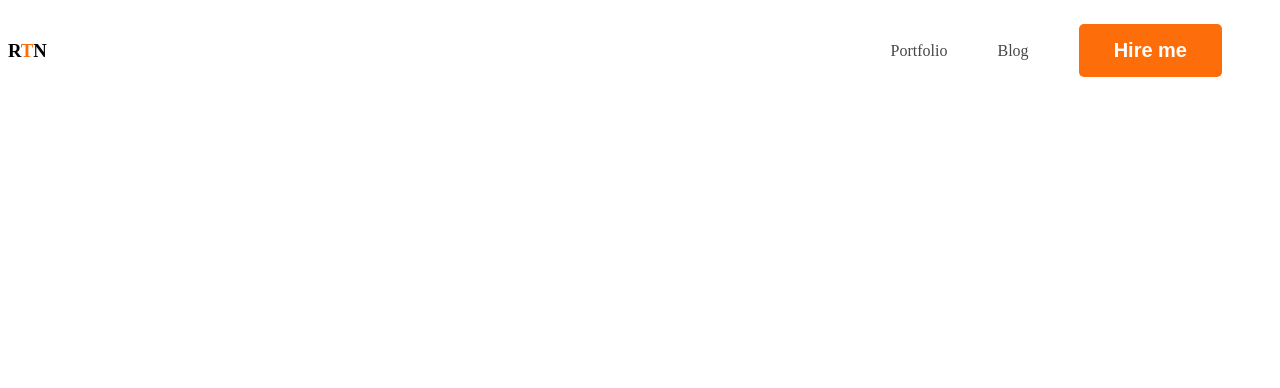
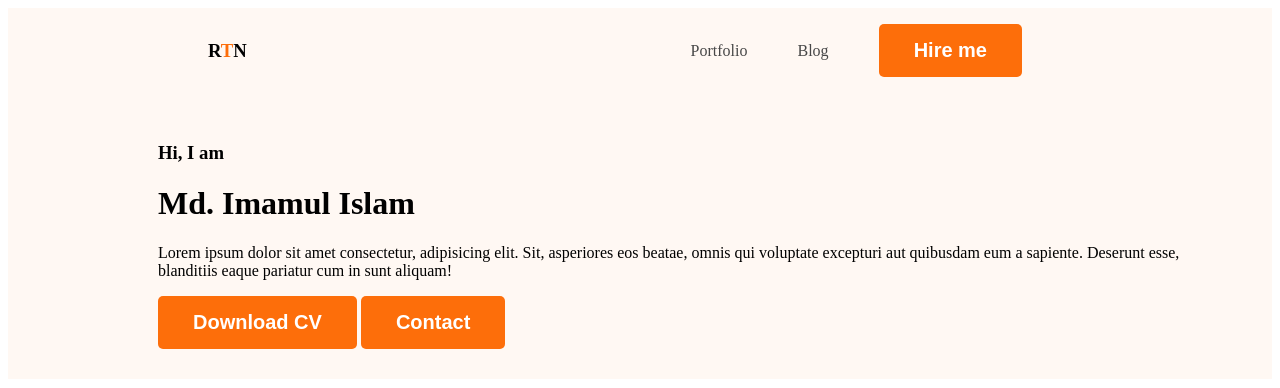
Before and after one commit to md-imamul/web-portfolio, a plain HTML site: page index.html in a window 1280 px wide. Drawn offline with Linux system fonts and the light colour scheme.

```diff
--- a/index.html
+++ b/index.html
@@ -7,7 +7,7 @@
     <link rel="stylesheet" href="styles/portfolio.css">
 </head>
 <body>
-    <header>
+    <header class="header">
         <nav>
             <h3 class="nav-title">R<span class="text-primary">T</span>N</h3>
         <ul>
@@ -16,6 +16,17 @@
             <li><button class="btn-primary">Hire me</button></li>
         </ul>
         </nav>
+        <div class="banner">
+            <div>
+                <h3 class="banner-greeting">Hi, I am </h3>
+                <h1 class="banner-title">Md. Imamul Islam</h1>
+                <p>Lorem ipsum dolor sit amet consectetur, adipisicing elit. Sit, asperiores eos beatae, omnis qui voluptate excepturi aut quibusdam eum a sapiente. Deserunt esse, blanditiis eaque pariatur cum in sunt aliquam!</p>
+                <button class="btn-primary">Download CV</button>
+                <button class="btn-primary">Contact</button>
+            </div>
+
+        </div>
+
     </header>
 
     <main>
--- a/styles/portfolio.css
+++ b/styles/portfolio.css
@@ -23,6 +23,7 @@ nav {
     display: flex;
     justify-content:space-between;
     align-items: center;
+    margin: 0 200px;
 }
 
 nav ul{
@@ -39,3 +40,13 @@ nav a{
     text-decoration: none;
     color: #474747;
 }
+
+/* header related styles */
+.header{
+    background-color: #FFF8F3;
+
+}
+.banner{
+    padding: 30px 30px 30px 150px;
+
+}
```
Also changed, not shown: Images/image.jpg (added), Images/profile.jpg (added).
